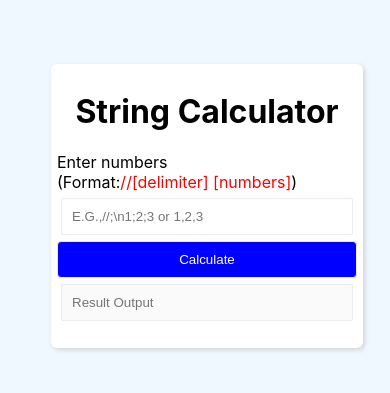
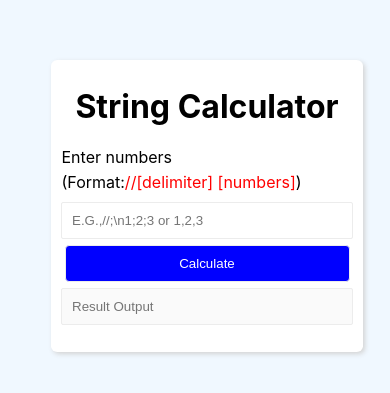
Before and after one commit to Akshatha44814/StringCal, a React (Create React App) app: page / in a window 390 px wide. Shown: the part 119-512 px from the top of the page. Built offline with nearby package versions, Linux system fonts and the light colour scheme.

Commit message:
deployed website

```diff
--- a/src/Calculator/Calculator.css
+++ b/src/Calculator/Calculator.css
@@ -19,6 +19,6 @@
     width: 300px;
   }
   .content {
-    margin: 0%;
+    margin: 1.5%;
   }
 }
--- a/src/CalculatorPage/CalculatorPage.css
+++ b/src/CalculatorPage/CalculatorPage.css
@@ -27,6 +27,6 @@ button[disabled] {
 
 @media (max-width: 900px) {
   .calculate {
-    width: 100%;
+    width: 95%;
   }
 }
```
